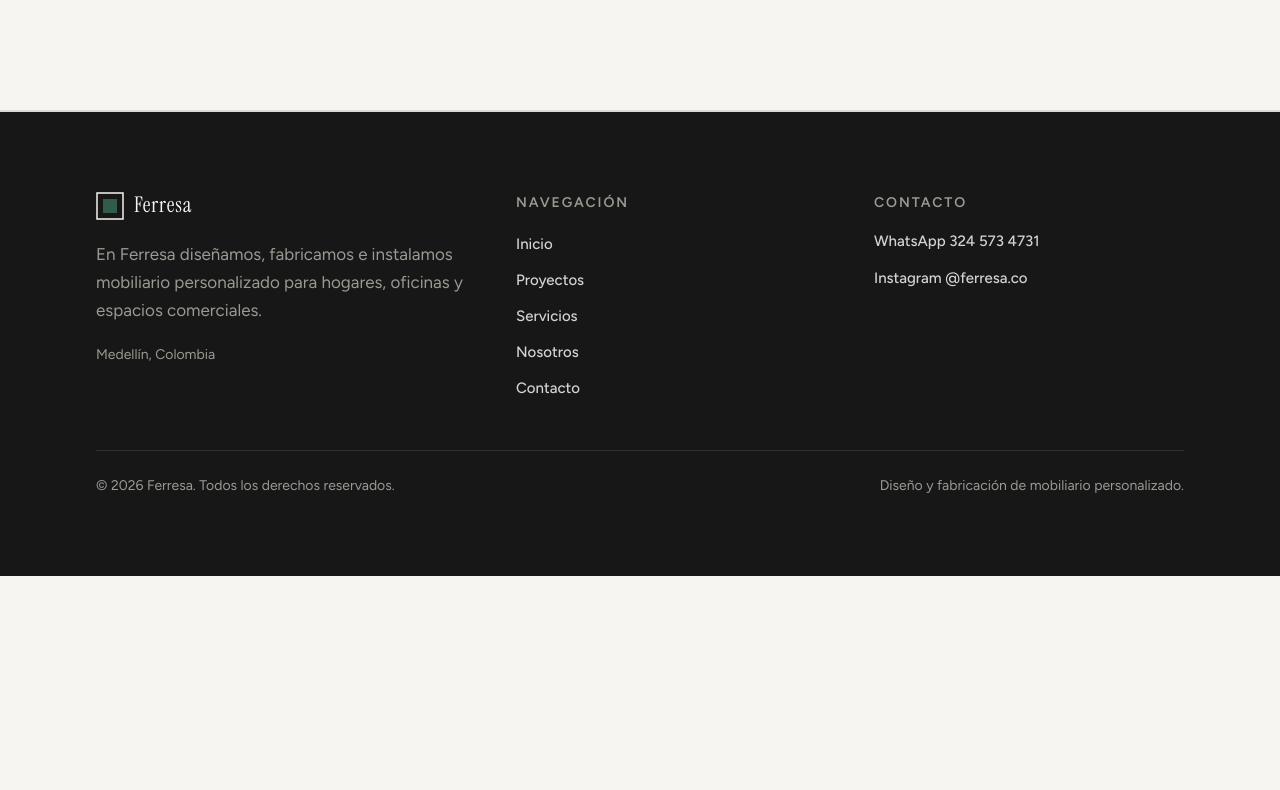
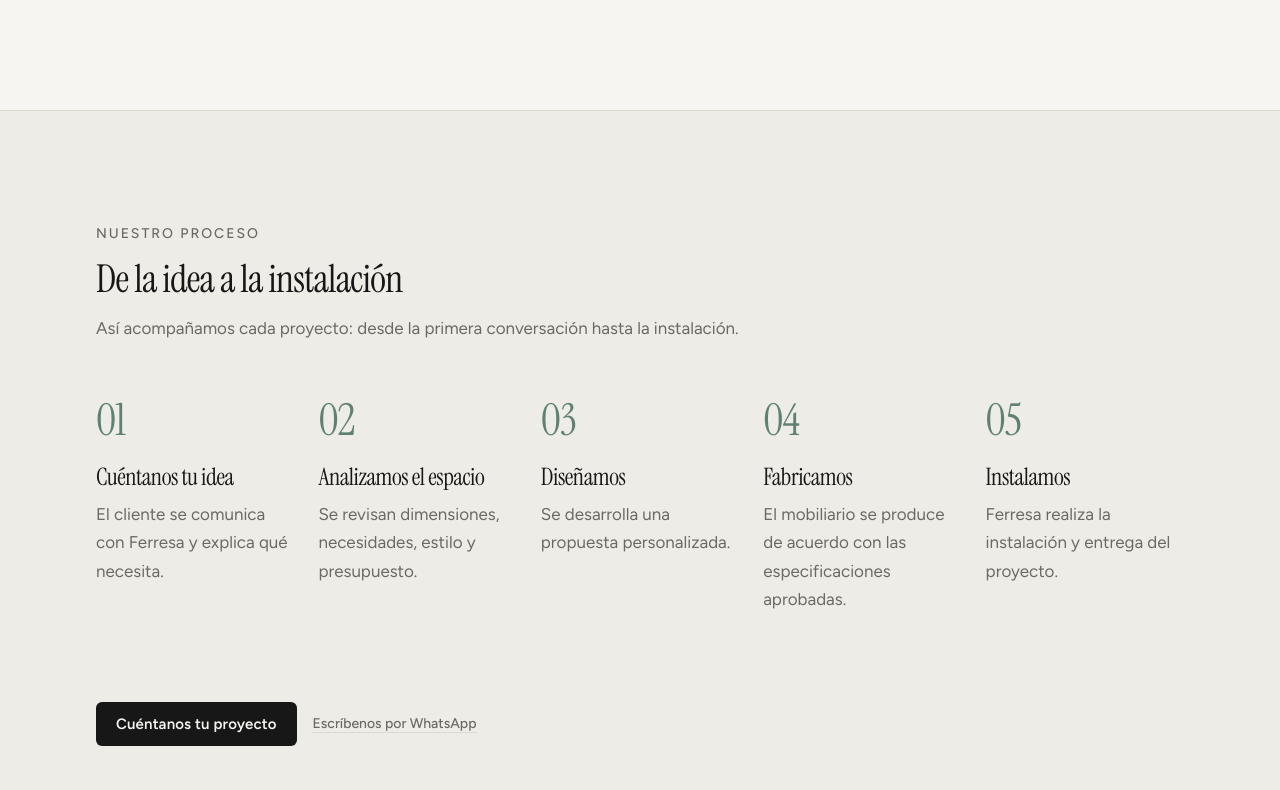
Before and after one commit to AGSolutionsco/Ferresa-web, a React (Vite) app: page / in a window 1280 px wide. Shown: the part 4030-4820 px from the top of the page. Before the commit the page ends 4606 px from the top, so only its background shows below. Built offline with nearby package versions, Linux system fonts and the light colour scheme.

Commit message:
feat: add process section
Add home work process steps with provisional client copy and WhatsApp conversion CTA for phase 3.5.

```diff
--- a/src/data/home.ts
+++ b/src/data/home.ts
@@ -116,4 +116,23 @@ export const homeContent = {
       to: '/nosotros',
     },
   },
+  process: {
+    eyebrow: 'Nuestro proceso',
+    title: 'De la idea a la instalación',
+    /**
+     * Copy provisional — pasos en src/data/process.ts
+     */
+    provisional: true,
+    description:
+      'Así acompañamos cada proyecto: desde la primera conversación hasta la instalación.',
+    primaryCta: {
+      label: 'Cuéntanos tu proyecto',
+      to: '/contacto',
+    },
+    whatsappCta: {
+      label: 'Escríbenos por WhatsApp',
+      message:
+        'Hola Ferresa, quiero hablar sobre un proyecto de mobiliario.',
+    },
+  },
 } as const
--- a/src/data/process.ts
+++ b/src/data/process.ts
@@ -1,29 +1,38 @@
 import type { ProcessStep } from '@/types'
 
+/**
+ * Pasos del proceso Ferresa.
+ * Contenido provisional proporcionado por el cliente — pendiente de validación final.
+ * No agregar pagos, plazos, garantías u otros pasos no confirmados.
+ */
 export const processSteps: ProcessStep[] = [
   {
     number: '01',
     title: 'Cuéntanos tu idea',
-    description: 'Compartes lo que necesitas y el tipo de espacio.',
+    description:
+      'El cliente se comunica con Ferresa y explica qué necesita.',
   },
   {
     number: '02',
     title: 'Analizamos el espacio',
-    description: 'Revisamos medidas, uso y posibilidades del ambiente.',
+    description:
+      'Se revisan dimensiones, necesidades, estilo y presupuesto.',
   },
   {
     number: '03',
     title: 'Diseñamos',
-    description: 'Proponemos una solución a medida para tu proyecto.',
+    description: 'Se desarrolla una propuesta personalizada.',
   },
   {
     number: '04',
     title: 'Fabricamos',
-    description: 'Producimos el mobiliario según el diseño acordado.',
+    description:
+      'El mobiliario se produce de acuerdo con las especificaciones aprobadas.',
   },
   {
     number: '05',
     title: 'Instalamos',
-    description: 'Instalamos en sitio para entregar el resultado final.',
+    description:
+      'Ferresa realiza la instalación y entrega del proyecto.',
   },
 ]
--- a/src/pages/HomePage.tsx
+++ b/src/pages/HomePage.tsx
@@ -3,9 +3,10 @@ import { ValueProposition } from '@/sections/ValueProposition'
 import { PortfolioCategories } from '@/sections/PortfolioCategories'
 import { FeaturedProjects } from '@/sections/FeaturedProjects'
 import { AboutPreview } from '@/sections/AboutPreview'
+import { ProcessSteps } from '@/sections/ProcessSteps'
 
 /**
- * Home — FASE 3.1 · 3.2 · 3.3 · 3.4
+ * Home — FASE 3.1 · 3.2 · 3.3 · 3.4 · 3.5
  */
 export function HomePage() {
   return (
@@ -15,6 +16,7 @@ export function HomePage() {
       <PortfolioCategories />
       <FeaturedProjects />
       <AboutPreview />
+      <ProcessSteps />
     </>
   )
 }
--- /dev/null
+++ b/src/sections/ProcessSteps.tsx
@@ -0,0 +1,96 @@
+import { homeContent } from '@/data/home'
+import { processSteps } from '@/data/process'
+import { Button } from '@/components/ui/Button'
+import { Section } from '@/components/ui/Section'
+import { SectionHeading } from '@/components/ui/SectionHeading'
+import { AppLink } from '@/components/ui/Link'
+import { generateWhatsAppLink } from '@/utils/whatsapp'
+import { cn } from '@/utils/cn'
+
+/**
+ * Proceso de trabajo — FASE 3.5
+ * Pasos provisionales del cliente; sin pasos inventados.
+ */
+export function ProcessSteps() {
+  const { process: content } = homeContent
+  const whatsappHref = generateWhatsAppLink(content.whatsappCta.message)
+
+  return (
+    <Section
+      tone="muted"
+      padding="lg"
+      aria-labelledby="process-heading"
+      className="border-b border-ferresa-line"
+    >
+      <div className="reveal-up">
+        <SectionHeading
+          eyebrow={content.eyebrow}
+          title={content.title}
+          description={content.description}
+          titleAs="h2"
+          titleId="process-heading"
+          className="max-w-2xl"
+        />
+      </div>
+
+      <ol className="reveal-up mt-12 grid list-none gap-8 sm:mt-14 sm:grid-cols-2 sm:gap-x-8 sm:gap-y-10 lg:grid-cols-5 lg:gap-6">
+        {processSteps.map((step, index) => {
+          const isLast = index === processSteps.length - 1
+
+          return (
+            <li key={step.number} className="group relative">
+              {/* Conector vertical solo en móvil */}
+              {!isLast ? (
+                <span
+                  aria-hidden="true"
+                  className="absolute top-8 bottom-[-2rem] left-3 w-px bg-ferresa-line sm:hidden"
+                />
+              ) : null}
+
+              <div className="relative flex gap-4 sm:flex-col sm:gap-4">
+                <div className="flex shrink-0 flex-col items-center sm:items-start">
+                  <span
+                    className={cn(
+                      'relative z-10 flex size-6 items-center justify-center rounded-full border border-ferresa-line bg-ferresa-canvas text-[0.65rem] font-semibold text-ferresa-ink sm:mb-1 sm:size-auto sm:justify-start sm:border-0 sm:bg-transparent sm:p-0',
+                    )}
+                    aria-hidden="true"
+                  >
+                    <span className="sm:hidden">{index + 1}</span>
+                    <span className="hidden font-display text-[2.5rem] leading-none text-ferresa-accent/75 transition-ferresa group-hover:text-ferresa-accent lg:text-[2.75rem] sm:inline">
+                      {step.number}
+                    </span>
+                  </span>
+                </div>
+
+                <div className="space-y-2 pb-2 sm:pb-0">
+                  <h3 className="text-h3 text-[1.3rem] leading-snug">{step.title}</h3>
+                  <p className="text-body text-ferresa-muted">{step.description}</p>
+                </div>
+              </div>
+            </li>
+          )
+        })}
+      </ol>
+
+      <div
+        aria-hidden="true"
+        className="reveal-up mt-12 hidden h-px bg-ferresa-line lg:block"
+      />
+
+      <div className="reveal-up mt-10 flex flex-col gap-4 sm:flex-row sm:flex-wrap sm:items-center">
+        <Button to={content.primaryCta.to} variant="primary">
+          {content.primaryCta.label}
+        </Button>
+        <AppLink
+          href={whatsappHref}
+          target="_blank"
+          rel="noopener noreferrer"
+          underline
+          className="text-small font-medium text-ferresa-muted hover:text-ferresa-ink"
+        >
+          {content.whatsappCta.label}
+        </AppLink>
+      </div>
+    </Section>
+  )
+}
--- a/src/sections/index.ts
+++ b/src/sections/index.ts
@@ -3,3 +3,4 @@ export { ValueProposition } from './ValueProposition'
 export { PortfolioCategories } from './PortfolioCategories'
 export { FeaturedProjects } from './FeaturedProjects'
 export { AboutPreview } from './AboutPreview'
+export { ProcessSteps } from './ProcessSteps'
```
Also changed, not shown: 1 other file (tests, documents, lock files or other folders).
